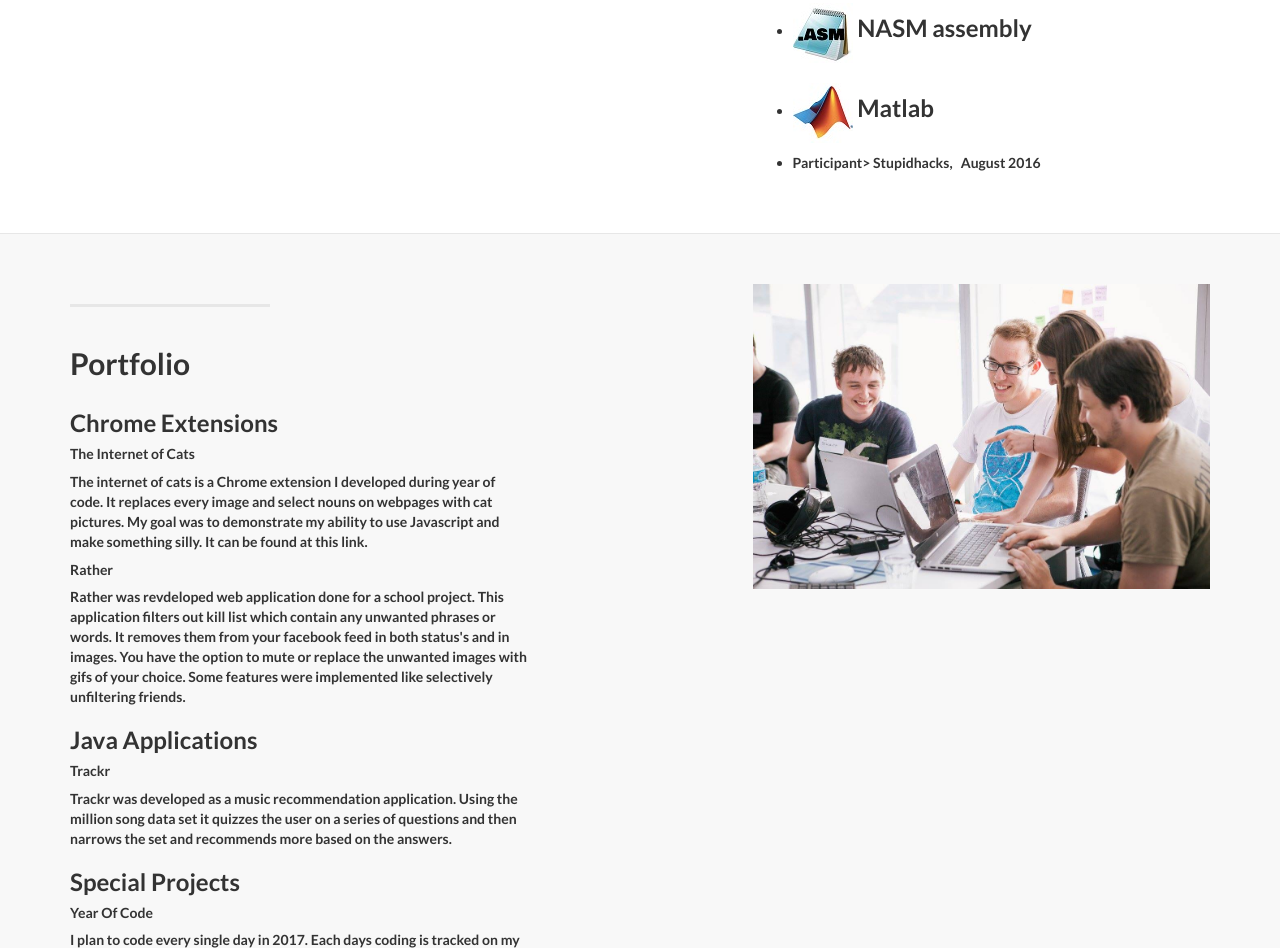
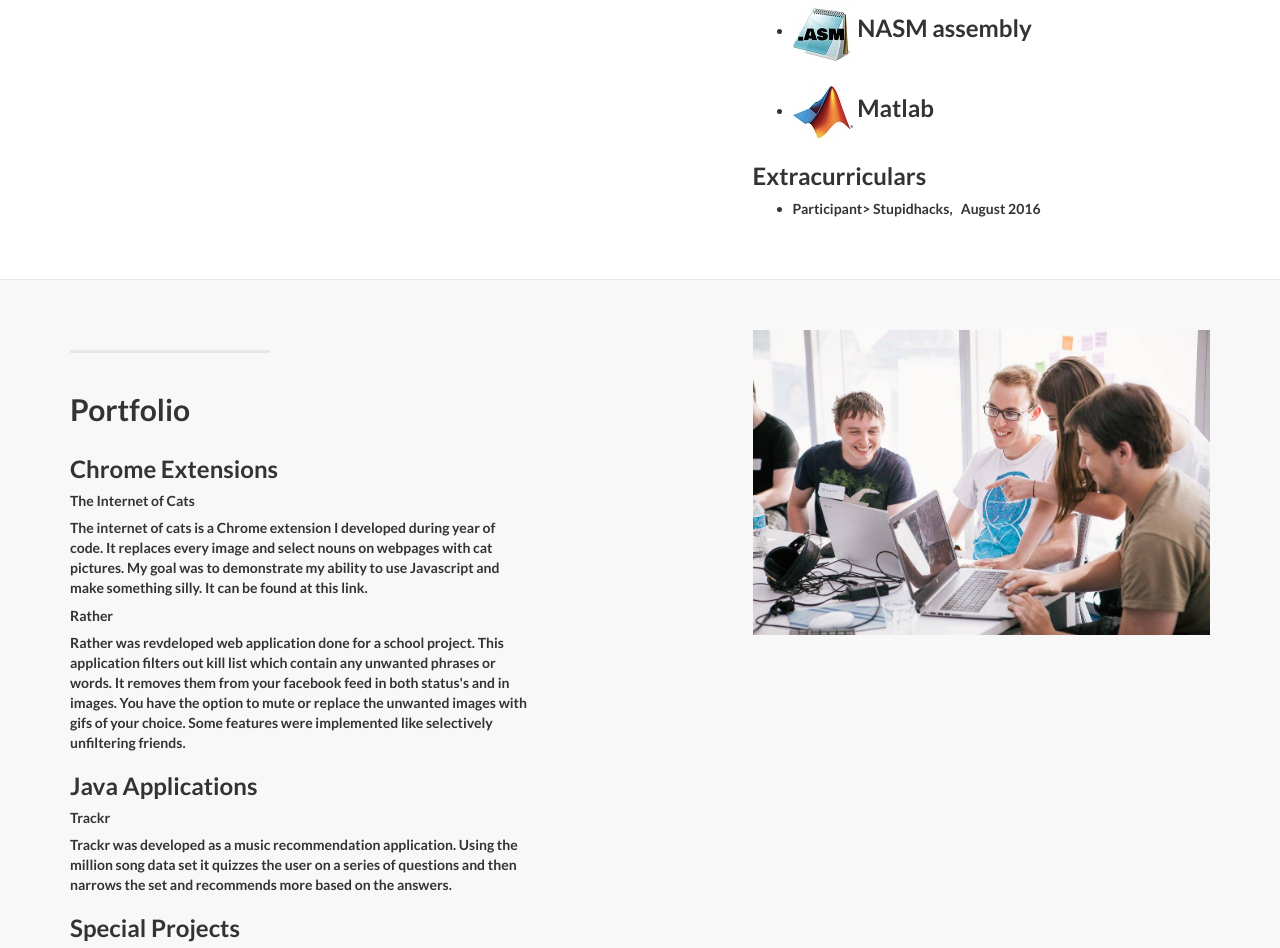
Before and after one commit to erinvarey/erinvarey.github.io, a plain HTML site: page index.html in a window 1280 px wide. Shown: the part 3195-4143 px from the top of the page. Drawn offline with Linux system fonts and the light colour scheme.

Commit message:
typo fix

```diff
--- a/index.html
+++ b/index.html
@@ -169,7 +169,7 @@
                     <li><img src="img/nasm.jpg"><font size="+2"> NASM assembly </font> </li> <br>
                     <li><img src="img/matlab.jpg"><font size="+2"> Matlab </font> </li>
                     </ul>
-                    <Extracurriculars>
+                    <h3>Extracurriculars</h3>
                     <ul>
                     <li><b>Participant></b> Stupidhacks, &nbsp; August 2016 </li>
 
```
